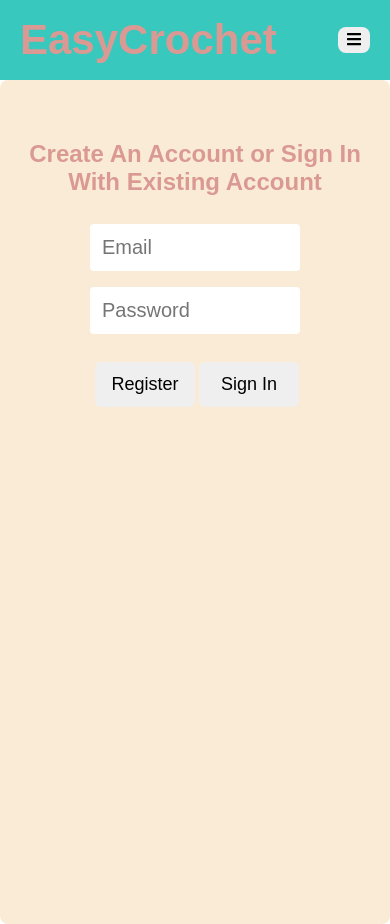
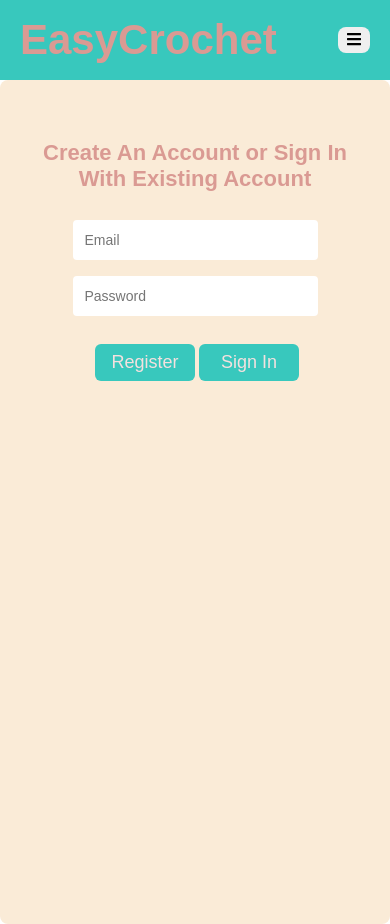
Before and after one commit to ajdinhusetovic/easy-crochet, a React (Vite) app: page /login in a window 390 px wide. Built offline with nearby package versions, Linux system fonts and the light colour scheme; no server answers; a web font is replaced by a local one.

Commit message:
scale down form for mobile

```diff
--- a/src/pages/login.scss
+++ b/src/pages/login.scss
@@ -43,6 +43,8 @@
                 border-radius: 6px;
                 border: none;
                 cursor: pointer;
+                background-color: #38C8BD;
+                color: lighten($color: #DA9A93, $amount: 20%);
             }
         }
     }
@@ -61,13 +63,22 @@
 
             h1 {
                 text-align: center;
+                font-size: 22px;
+            }
+
+            .inputs {
+
+                input {
+                    width: 70%;
+                    font-size: 14px;
+                }
             }
 
             .buttons {
                 button {
                     margin-left: 4px;
                     width: 100px;
-                    padding: 8;
+                    padding: 8px;
                 }
             }
         }
```
